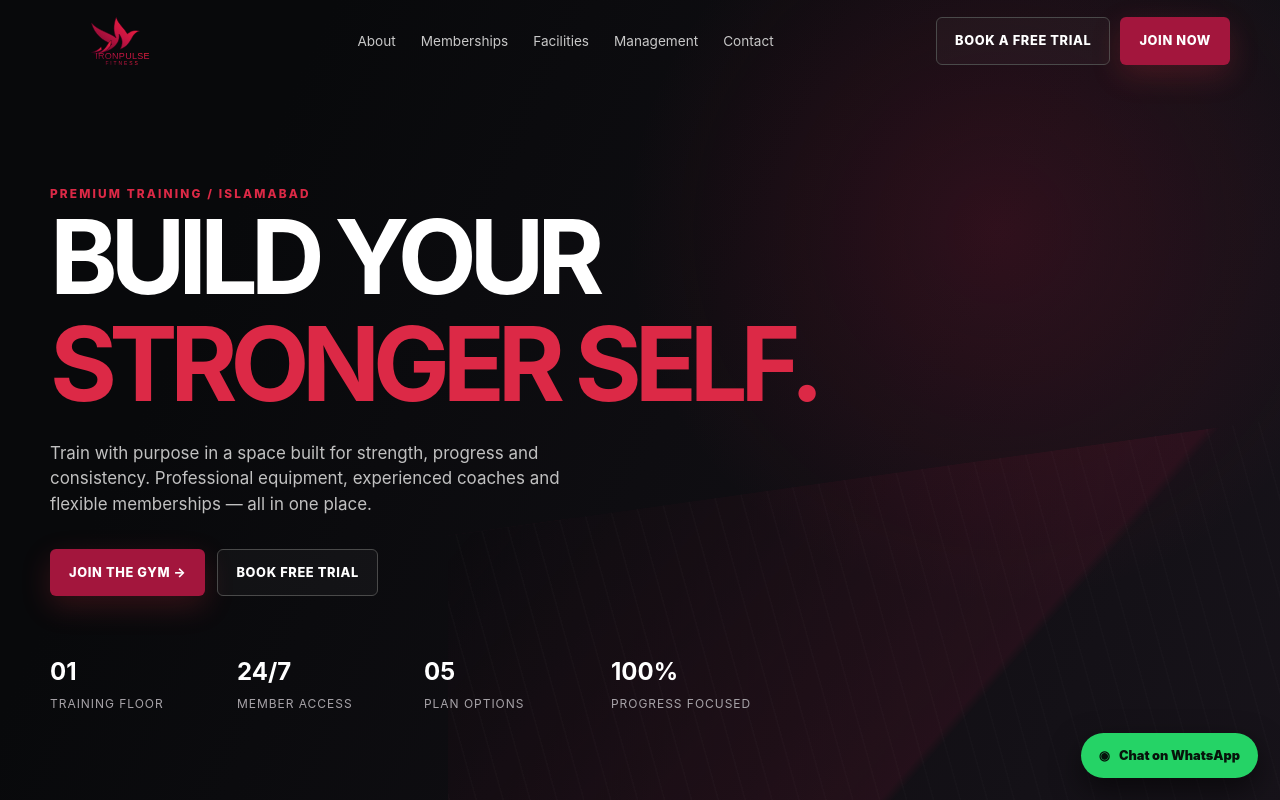
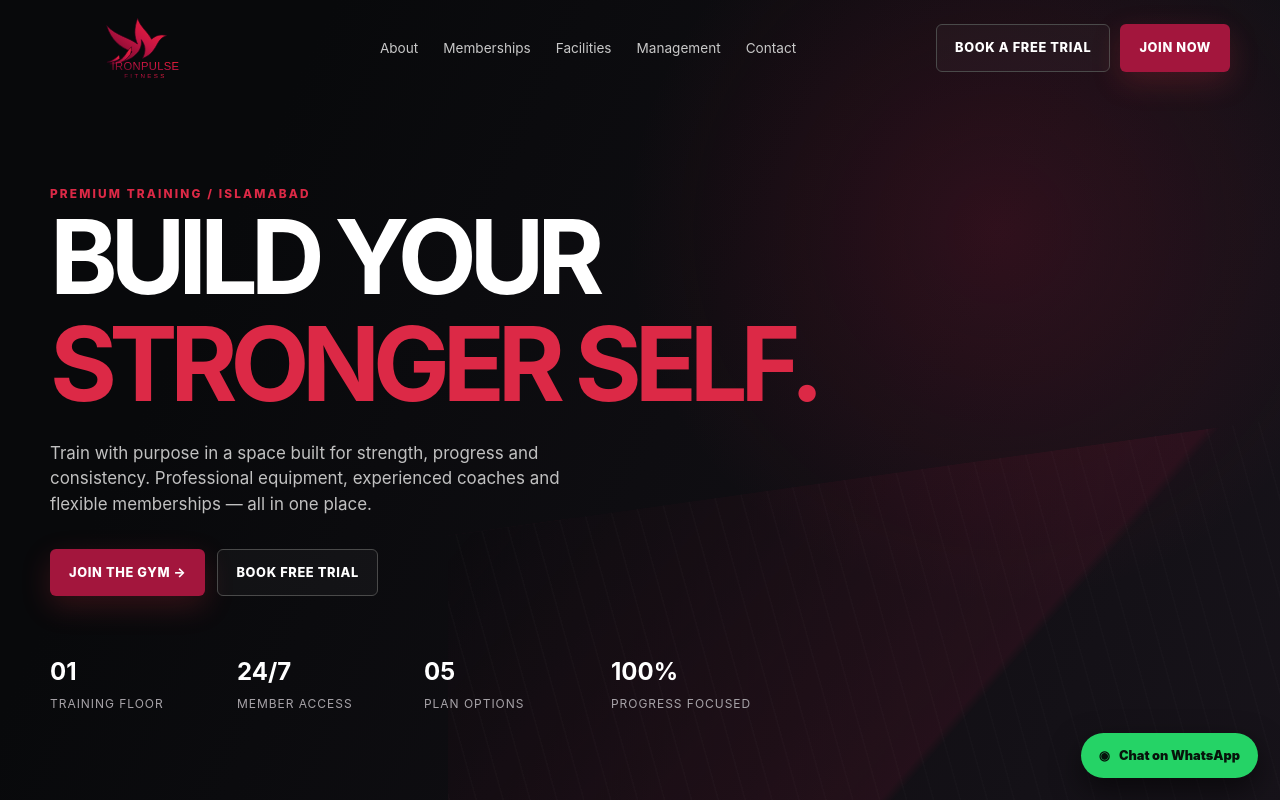
Before and after one commit to SarimSheikh1/Mardara-gym-, a website: page index.html in a window 1280 px wide. Shown: the top 800 px of the page. Drawn offline with Linux system fonts and the light colour scheme.

Commit message:
Increase IronPulse logo size

```diff
--- a/index.html
+++ b/index.html
@@ -7,11 +7,11 @@
   <meta name="description" content="IronPulse Fitness — a premium training space and gym management experience." />
   <title>IronPulse Fitness | Build Your Stronger Self</title>
   <style>
-    :root { --bg:#08090b; --surface:#111216; --surface2:#18191f; --red:#a3163d; --red2:#dc2946; --burgundy:#64102f; --gold:#dca33f; --text:#fff; --muted:#a7a3a8; --line:#2a2028; --max:1180px; } .brand .mark { display:none; } .brand:before { content:""; display:block; width:145px; height:58px; background:url('logo.svg') center/contain no-repeat; flex:none; } .brand > span { display:none; }
+    :root { --bg:#08090b; --surface:#111216; --surface2:#18191f; --red:#a3163d; --red2:#dc2946; --burgundy:#64102f; --gold:#dca33f; --text:#fff; --muted:#a7a3a8; --line:#2a2028; --max:1180px; } .brand .mark { display:none; } .brand:before { content:""; display:block; width:190px; height:72px; background:url('logo.svg') center/contain no-repeat; flex:none; } .brand > span { display:none; }
     * { box-sizing:border-box; } html { scroll-behavior:smooth; } body { margin:0; background:var(--bg); color:var(--text); font-family:Inter,ui-sans-serif,system-ui,-apple-system,Segoe UI,sans-serif; line-height:1.5; }
     a { color:inherit; text-decoration:none; } button,input,select,textarea { font:inherit; } button { cursor:pointer; }
     .container { width:min(var(--max),calc(100% - 40px)); margin:auto; } .eyebrow { color:var(--red2); letter-spacing:.18em; text-transform:uppercase; font-size:.74rem; font-weight:800; } h1,h2,h3,p { margin-top:0; } h1,h2,h3 { line-height:1.05; } h1 { font-size:clamp(3.3rem,8vw,7.2rem); letter-spacing:-.07em; max-width:800px; margin-bottom:22px; } h2 { font-size:clamp(2.3rem,5vw,4.5rem); letter-spacing:-.05em; margin-bottom:18px; } h3 { font-size:1.25rem; margin-bottom:9px; } .muted { color:var(--muted); }
-    .nav { position:fixed; z-index:5; inset:0 0 auto; border-bottom:1px solid transparent; transition:.3s; } .nav.scrolled { background:#08090be8; backdrop-filter:blur(16px); border-color:var(--line); } .nav-inner { height:82px; display:flex; align-items:center; justify-content:space-between; gap:26px; } .brand { display:flex; gap:10px; align-items:center; font-weight:900; letter-spacing:.05em; } .brand small { display:block; color:var(--muted); font-size:.55rem; letter-spacing:.23em; margin-top:3px; } .mark { width:42px; height:42px; flex:none; filter:drop-shadow(0 5px 10px #a3163d55); } .nav-links { display:flex; gap:25px; color:#c8c8c8; font-size:.85rem; } .nav-links a:hover { color:var(--red2); } .nav-actions { display:flex; gap:10px; align-items:center; } .menu { display:none; background:none; border:0; color:#fff; font-size:1.4rem; }
+    .nav { position:fixed; z-index:5; inset:0 0 auto; border-bottom:1px solid transparent; transition:.3s; } .nav.scrolled { background:#08090be8; backdrop-filter:blur(16px); border-color:var(--line); } .nav-inner { height:96px; display:flex; align-items:center; justify-content:space-between; gap:26px; } .brand { display:flex; gap:10px; align-items:center; font-weight:900; letter-spacing:.05em; } .brand small { display:block; color:var(--muted); font-size:.55rem; letter-spacing:.23em; margin-top:3px; } .mark { width:42px; height:42px; flex:none; filter:drop-shadow(0 5px 10px #a3163d55); } .nav-links { display:flex; gap:25px; color:#c8c8c8; font-size:.85rem; } .nav-links a:hover { color:var(--red2); } .nav-actions { display:flex; gap:10px; align-items:center; } .menu { display:none; background:none; border:0; color:#fff; font-size:1.4rem; }
     .btn { display:inline-flex; align-items:center; justify-content:center; border:1px solid transparent; border-radius:6px; padding:13px 18px; font-weight:800; font-size:.8rem; letter-spacing:.05em; text-transform:uppercase; transition:.2s; } .btn-primary { background:var(--red); color:#fff; box-shadow:0 10px 30px #e6394633; } .btn-primary:hover { background:var(--red2); transform:translateY(-2px); } .btn-ghost { border-color:#4a4a4a; color:#fff; background:#ffffff08; } .btn-ghost:hover { border-color:var(--red); background:#e6394614; }
     .hero { min-height:790px; display:grid; align-items:center; position:relative; overflow:hidden; background:radial-gradient(circle at 78% 28%,#a3163d35,transparent 32%),linear-gradient(115deg,#08090b 20%,#17131a 100%); } .hero:after { content:""; position:absolute; inset:auto -8% -35% 35%; height:78%; background:linear-gradient(135deg,transparent,#a3163d2d 48%,transparent 49%), repeating-linear-gradient(75deg,transparent 0 23px,#ffffff06 24px 25px); transform:skewY(-8deg); opacity:.7; } .hero-content { position:relative; z-index:1; padding-top:76px; } .hero p { max-width:550px; color:#c1c1c1; font-size:1.06rem; } .hero-buttons { display:flex; gap:12px; margin:32px 0 58px; flex-wrap:wrap; } .stats { display:grid; grid-template-columns:repeat(4,1fr); gap:28px; max-width:720px; } .stat strong { display:block; font-size:1.5rem; } .stat span { color:var(--muted); font-size:.75rem; text-transform:uppercase; letter-spacing:.08em; }
     section { padding:110px 0; } .section-head { display:flex; align-items:end; justify-content:space-between; gap:30px; margin-bottom:42px; } .section-head p { max-width:440px; color:var(--muted); } .grid { display:grid; gap:18px; } .grid-3 { grid-template-columns:repeat(3,1fr); } .grid-4 { grid-template-columns:repeat(4,1fr); }
@@ -24,7 +24,7 @@
     footer { border-top:1px solid var(--line); padding:42px 0; } .footer-inner { display:flex; justify-content:space-between; gap:20px; align-items:center; color:var(--muted); font-size:.8rem; }
     dialog { background:#161616; color:#fff; border:1px solid var(--line); border-radius:14px; padding:0; width:min(500px,calc(100% - 30px)); } dialog::backdrop { background:#000b; backdrop-filter:blur(5px); } .modal { padding:28px; } .modal-head { display:flex; justify-content:space-between; } .modal-close { background:none; border:0; color:#aaa; font-size:1.4rem; } label { display:block; color:#aaa; font-size:.75rem; margin:15px 0 6px; } input,select,textarea { width:100%; background:#0d0d0d; border:1px solid var(--line); color:#fff; border-radius:6px; padding:12px; } textarea { min-height:90px; resize:vertical; } .form-row { display:grid; grid-template-columns:1fr 1fr; gap:12px; } .toast { position:fixed; bottom:24px; right:24px; z-index:10; background:#fff; color:#111; padding:14px 18px; border-radius:8px; transform:translateY(100px); opacity:0; transition:.25s; font-size:.85rem; box-shadow:0 10px 30px #0008; } .toast.show { transform:translateY(0); opacity:1; }
     @media(max-width:850px) { .nav-links,.nav-actions .btn-ghost { display:none; } .menu { display:block; } .nav-links.open { display:flex; position:absolute; left:20px; right:20px; top:70px; flex-direction:column; background:#151515; padding:18px; border:1px solid var(--line); border-radius:10px; } .hero { min-height:730px; } .stats { grid-template-columns:repeat(2,1fr); } .grid-3,.grid-4 { grid-template-columns:repeat(2,1fr); } .about { grid-template-columns:1fr; gap:30px; } .dash { grid-template-columns:1fr; } .side { display:none; } .dash-cards { grid-template-columns:repeat(2,1fr); } .people,.contact-grid { grid-template-columns:1fr; } .gallery { grid-template-columns:1fr 1fr; grid-template-rows:180px 180px 180px; } .gallery-item:first-child { grid-row:span 2; } }
-    @media(max-width:520px) { .container { width:min(var(--max),calc(100% - 28px)); } section { padding:75px 0; } .section-head { display:block; } .grid-3,.grid-4 { grid-template-columns:1fr; } .ticks,.form-row { grid-template-columns:1fr; } .footer-inner { display:block; } .footer-inner > * { margin:10px 0; } h1 { font-size:3.8rem; } .hero-buttons .btn { width:100%; } .dash-main { padding:18px; } table { min-width:550px; } .table-wrap { overflow:auto; } .gallery { display:block; } .gallery-item { min-height:180px; margin-bottom:14px; } .whatsapp { right:14px; bottom:14px; } .whatsapp span { display:none; } }
+    @media(max-width:520px) { .container { width:min(var(--max),calc(100% - 28px)); } .brand:before { width:155px; height:62px; } .nav-inner { height:86px; } section { padding:75px 0; } .section-head { display:block; } .grid-3,.grid-4 { grid-template-columns:1fr; } .ticks,.form-row { grid-template-columns:1fr; } .footer-inner { display:block; } .footer-inner > * { margin:10px 0; } h1 { font-size:3.8rem; } .hero-buttons .btn { width:100%; } .dash-main { padding:18px; } table { min-width:550px; } .table-wrap { overflow:auto; } .gallery { display:block; } .gallery-item { min-height:180px; margin-bottom:14px; } .whatsapp { right:14px; bottom:14px; } .whatsapp span { display:none; } }
   </style>
 </head>
 <body>
```
